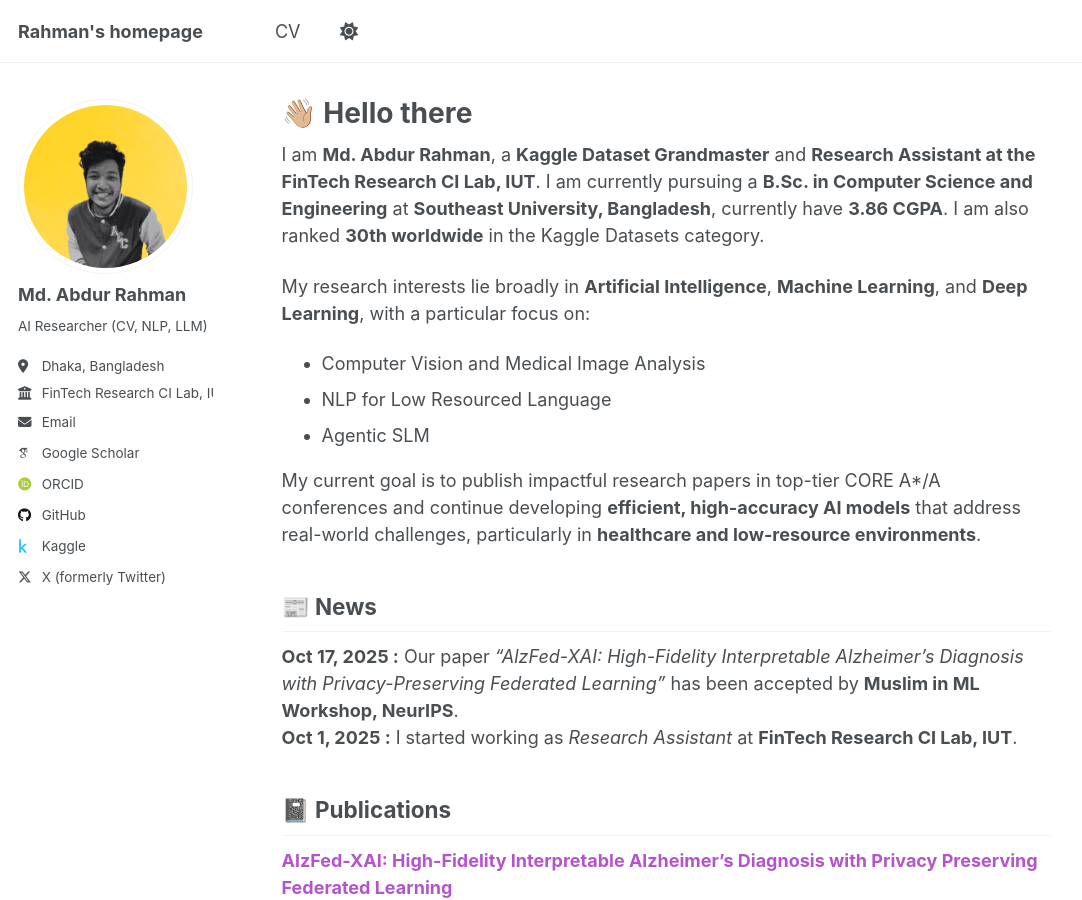
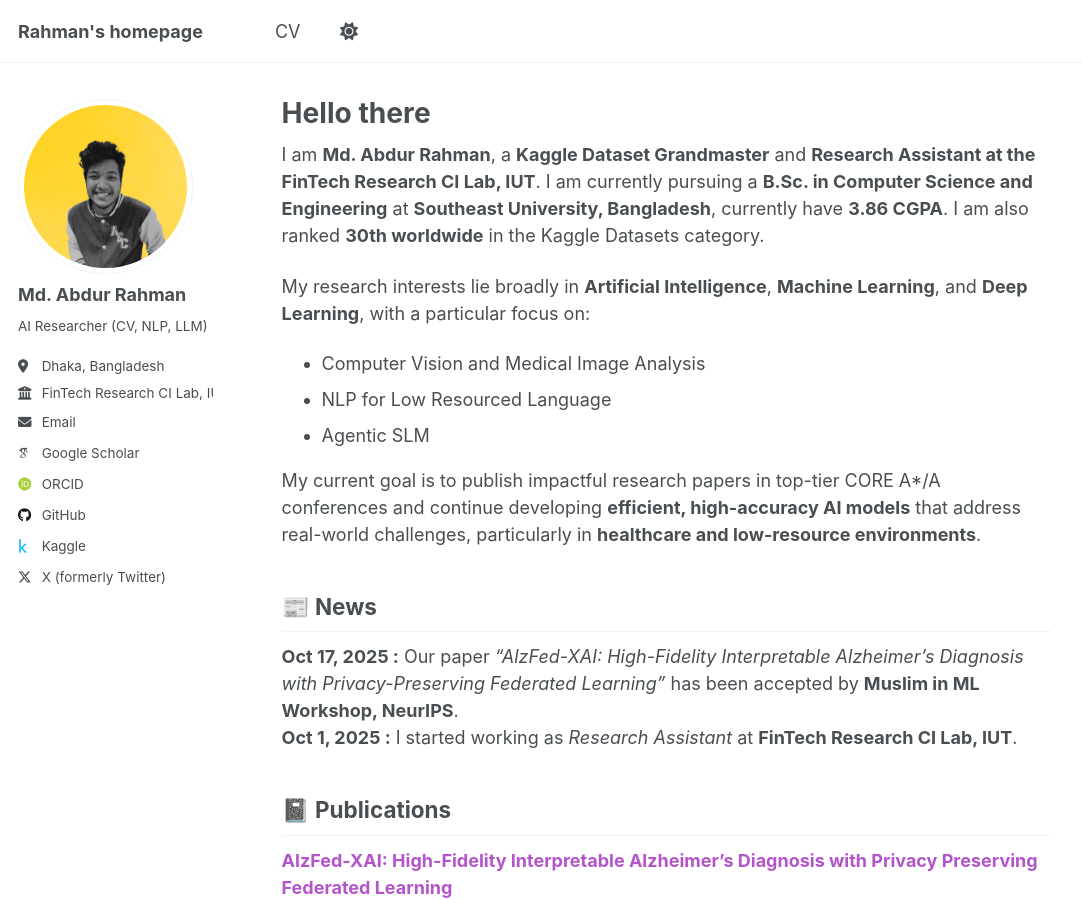
Before and after one commit to borhanitrash/borhanitrash.github.io, a Jekyll site: the page built from _pages/about.md, in a window 1280 px wide and 900 px high. Shown: the whole window, without its empty margins (0-1082 px from the left). Built offline with Jekyll 4.4.1, drawn with Linux system fonts in a browser that asks for light colours; some web fonts are replaced; a script that is not in the unit is left out.

```diff
--- a/_pages/about.md
+++ b/_pages/about.md
@@ -1,6 +1,6 @@
 ---
 permalink: /
-title: "👋🏼 Hello there"
+title: "Hello there"
 excerpt: "About me"
 author_profile: true
 redirect_from:
@@ -59,7 +59,7 @@ My current goal is to publish impactful research papers in top-tier CORE A*/A co
 <span style="color:#B454CB;">**FedAvg-ResNet50: Privacy-Preserving Explainable Acute Leukemia Classification**</span>
 Md. Tofael Ahmed Bhuiyan, <span style="color:skyblue;">*Md. Abdur Rahman*</span>, Zakir Hossain, Md. Fokrul Islam Khan, Abdul Kadar Muhammad Masum
 *5th International Conference on Applied Intelligence and Informatics (AII 2025, USA)*
-[**PDF**](/files/Leukemia using FedAvg+ResNet50 AII25.pdf)
+[**PDF**](/files/Leukemia using FedAvg+ResNet50 AII25 .pdf)
 
 <span style="color:#B454CB;">**PneumoniaXAttnNet: An Attention-Driven Xception Framework for Accurate Pneumonia Classification with XAI**</span>
 Tanvir Ahmed, <span style="color:skyblue;">*Md. Abdur Rahman*</span>, Md. Delower Hossain, Yousuf Howlader, Md. Mahi Uddin, Md. Tajuddin, Md. Illeas Hossain, Md. Mijanur Rahman
```
